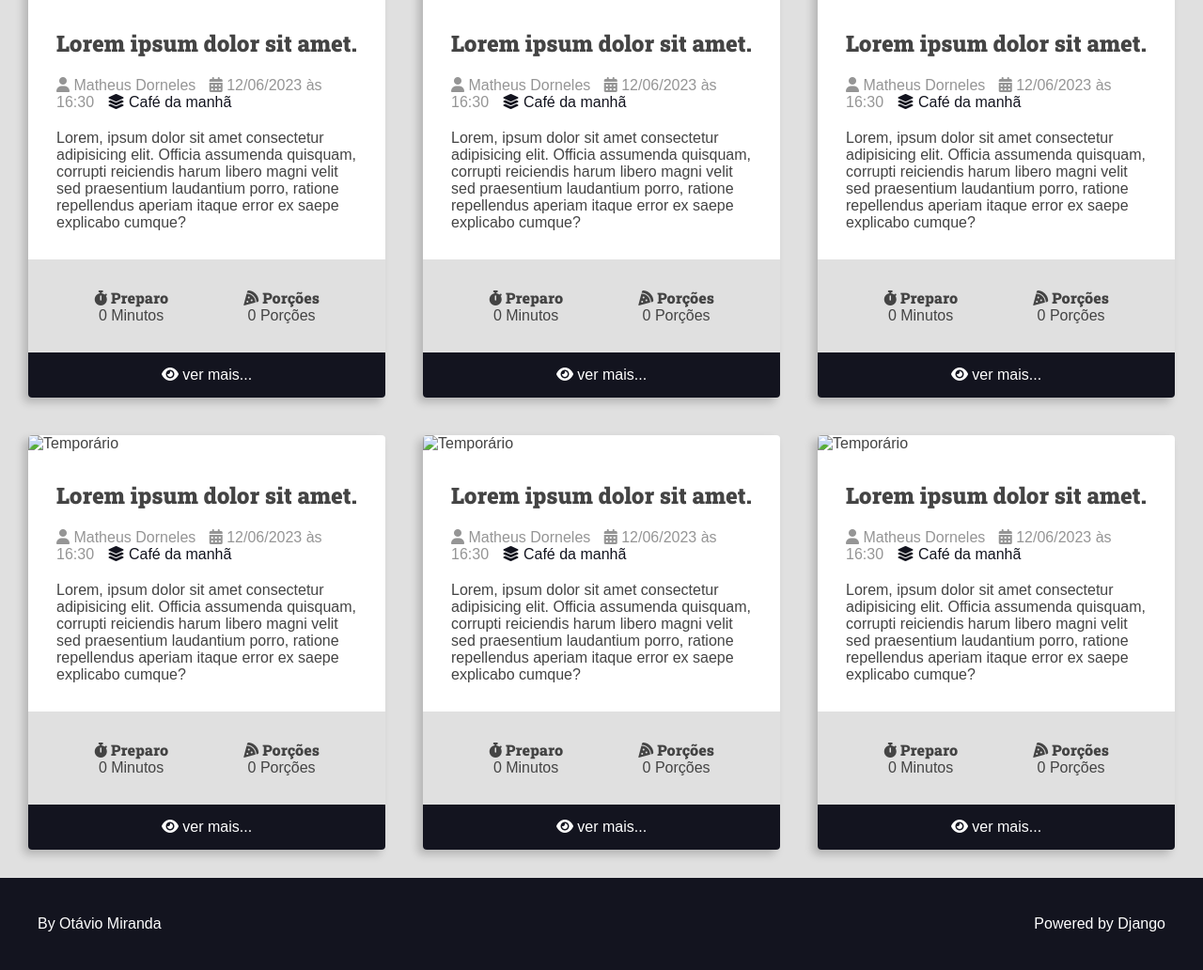
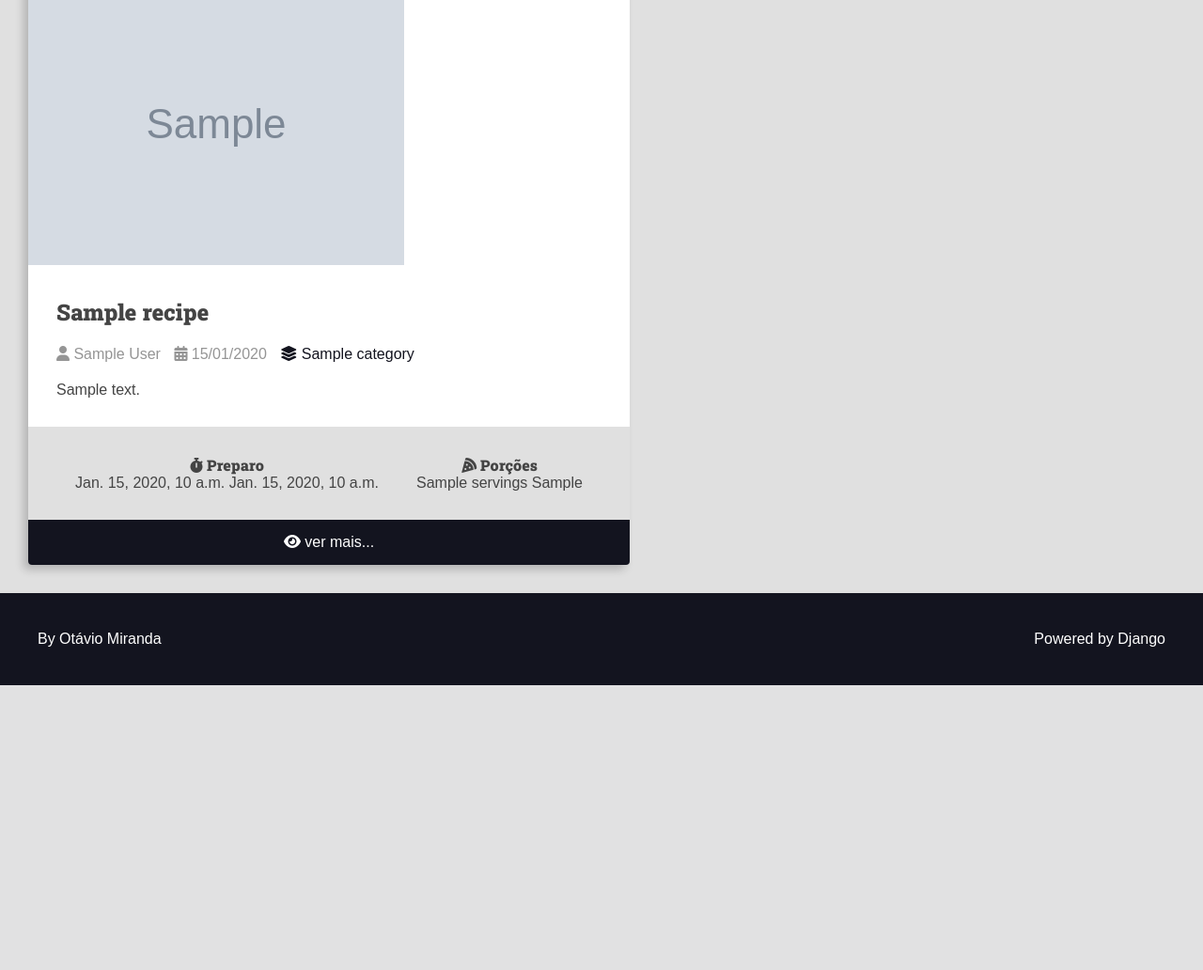
Before and after one commit to matdorneles/django-course, a Django app: template recipes/templates/recipes/pages/home.html in a window 1280 px wide. Shown: the part 226-1258 px from the top of the page at 94% size. After the commit the page ends 955 px from the top, so only its background shows below. Run offline with Django 4.2, Linux system fonts and the light colour scheme; the template is opened without the code that fills it: most values are stand-ins (such as "Sample title", 1, 10 or a date in 2020); grey boxes marked "Sample" are stand-in pictures; some libraries are stand-ins or nearby versions.

Commit message:
add: injecting data into our html

```diff
--- a/recipes/static/recipes/css/styles.css
+++ b/recipes/static/recipes/css/styles.css
@@ -237,6 +237,10 @@
 	box-shadow: -5px 5px 15px rgba(0, 0, 0, .2);
 }
 
+.preparation-steps {
+	padding: var(--spacing-gutter-medium);
+}
+
 .main-footer {
 	display: flex;
 	align-items: center;
--- a/recipes/templates/recipes/pages/home.html
+++ b/recipes/templates/recipes/pages/home.html
@@ -4,11 +4,8 @@
 
 {% block content %}
 <div class="main-content main-content-list container">
-  {% include "recipes/partials/recipe.html" %}
-  {% include "recipes/partials/recipe.html" %}
-  {% include "recipes/partials/recipe.html" %}
-  {% include "recipes/partials/recipe.html" %}
-  {% include "recipes/partials/recipe.html" %}
-  {% include "recipes/partials/recipe.html" %}
+  {% for recipe in recipes %}
+    {% include "recipes/partials/recipe.html" %}
+  {% endfor %}
 </div>
 {% endblock content %}
--- a/recipes/templates/recipes/partials/recipe.html
+++ b/recipes/templates/recipes/partials/recipe.html
@@ -1,49 +1,56 @@
 <div class="recipe recipe-list-item">
   <div class="recipe-cover">
-    <img src="https://via.placeholder.com/1280x720.png/269fe6" alt="Temporário">
+    <img src="{{ recipe.cover.url }}" alt="Temporário">
   </div>
   <div class="recipe-title-container">
-    <h2 class="recipe-title">Lorem ipsum dolor sit amet.</h2>
+    <h2 class="recipe-title">{{ recipe.title }}</h2>
   </div>
   <div class="recipe-author">
     <span class="recipe-author-item">
       <i class="fas fa-user"></i>
-      Matheus Dorneles
+      {{ recipe.author.first_name }} {{ recipe.author.last_name }}
     </span>
     <span class="recipe-author-item">
       <i class="fas fa-calendar-alt"></i>
-      12/06/2023 às 16:30
+      {{ recipe.created_at|date:"d/m/Y" }}
     </span>
     <span class="recipe-author-item">
       <a href="/recipes/category/cafe-da-manha">
         <i class="fas fa-layer-group"></i>
-        <span>Café da manhã</span>
+        <span>{{ recipe.category.name }}</span>
       </a>
     </span>
   </div>
   <div class="recipe-content">
-    <p>Lorem, ipsum dolor sit amet consectetur adipisicing elit. Officia assumenda quisquam, corrupti reiciendis
-      harum libero magni velit sed praesentium laudantium porro, ratione repellendus aperiam itaque error ex saepe
-      explicabo cumque?</p>
+    <p>{{ recipe.description }}</p>
   </div>
   <div class="recipe-meta-container">
     <div class="recipe-meta recipe-preparation">
       <h3 class="recipe-meta-title"><i class="fas fa-stopwatch"></i> Preparo</h3>
       <div class="recipe-meta-text">
-        0 Minutos
+        {{ recipe.preparation_time }} {{ recipe.preparation_time_unit }}
       </div>
     </div>
     <div class="recipe-meta recipe-servings">
       <h3 class="recipe-meta-title"><i class="fas fa-pizza-slice"></i> Porções</h3>
       <div class="recipe-meta-text">
-        0 Porções
+        {{ recipe.servings }} {{ recipe.servings_unit }}
       </div>
     </div>
   </div>
+
+  {% if is_detail_page is not True %}
     <footer class="recipe-footer">
       <a href="" class="recipe-read-more button button-dark button-full-width">
         <i class="fas fa-eye"></i>
         <span>ver mais...</span>
       </a>
     </footer>
+  {% endif %}
+
+  {% if is_detail_page is True %}
+    <div class="preparation-steps">
+      {{ recipe.preparation_steps|linebreaksbr }}
     </div>
+  {% endif %}
+</div>
```
Also changed, not shown: recipes/views.py (+16 -2 lines), utils/recipes/factory.py (added, +38 -0 lines), 1 other file. Lines whose indentation alone changed are shown as unchanged.
